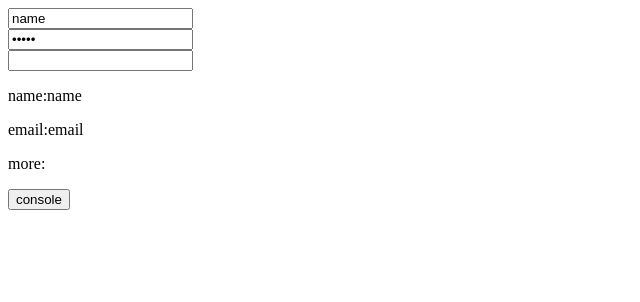
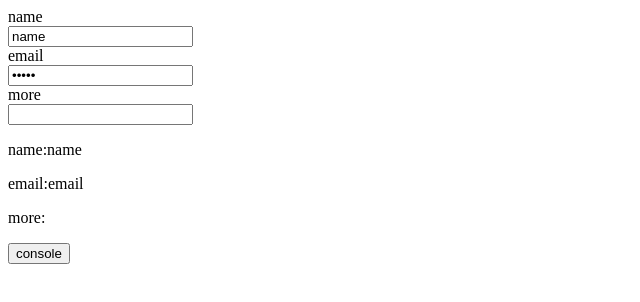
Before and after one commit to Callewaert-Jelle/Form-Builder-Project, an Angular app in the folder Form-Builder/: page / in a window 1280 px wide. Shown: the top 302 px of the page, without its empty margins (0-640 px from the left). Built offline with nearby package versions, Linux system fonts and the light colour scheme.

Commit message:
binded formcontrolvalue to input value

```diff
--- a/Form-Builder/src/app/jc-dynamic-form-builder/inputs/dynamic-text-input/dynamic-text-input.component.html
+++ b/Form-Builder/src/app/jc-dynamic-form-builder/inputs/dynamic-text-input/dynamic-text-input.component.html
@@ -1,4 +1,9 @@
+{{jcFormControlName}}
+<form [formGroup]='jcFormGroup'>
 <input
-    [value]='value'
+    [formControlName]='jcFormControlName'
+
+    (value)='value'
     placeholder={{placeholder}}
     type={{type}}>
+</form>
--- a/Form-Builder/src/app/jc-dynamic-form-builder/inputs/dynamic-text-input/dynamic-text-input.component.ts
+++ b/Form-Builder/src/app/jc-dynamic-form-builder/inputs/dynamic-text-input/dynamic-text-input.component.ts
@@ -1,6 +1,7 @@
 import { Component, OnInit, Input } from '@angular/core';
 import { ControlValueAccessor } from '@angular/forms';
 import { JcFormControl } from '../../jc-form-elements/jc-form-control';
+import { JcFormGroup } from '../../jc-form-elements/jc-form-group';
 
 export enum DynamicTextInputTypes {
   text = 'text',
@@ -19,7 +20,9 @@ export class DynamicTextInputComponent implements OnInit, ControlValueAccessor {
 
   private value: string;
 
+  @Input() jcFormControlName: string;
   @Input() jcFormControl: JcFormControl;
+  @Input() jcFormGroup: JcFormGroup;
 
   @Input() placeholder?: string;
   @Input() isDisabled?: boolean;
@@ -31,6 +34,7 @@ export class DynamicTextInputComponent implements OnInit, ControlValueAccessor {
   constructor() { }
 
   ngOnInit() {
+    console.log(this.jcFormControl)
     if (!this.value) {
       this.value = this.jcFormControl.value
     }
--- a/Form-Builder/src/app/jc-dynamic-form-builder/jc-dynamic-form/jc-dynamic-form.component.html
+++ b/Form-Builder/src/app/jc-dynamic-form-builder/jc-dynamic-form/jc-dynamic-form.component.html
@@ -1,5 +1,6 @@
 <form [formGroup]="jcFormGroup">
     <ng-container jcDynamicInput *ngFor="let controlName of objectKeys(jcFormGroup.controls)"
+    [jcFormControlName]='controlName'
     [jcFormControl]="jcFormGroup.controls[controlName]"
     [jcFormGroup]="jcFormGroup"></ng-container>
 </form>
--- a/Form-Builder/src/app/jc-dynamic-form-builder/jc-dynamic-input/jc-dynamic-input.directive.ts
+++ b/Form-Builder/src/app/jc-dynamic-form-builder/jc-dynamic-input/jc-dynamic-input.directive.ts
@@ -11,6 +11,7 @@ export class JcDynamicInputDirective implements OnInit {
   mapper = {
     text: DynamicTextInputComponent
   }
+  @Input() jcFormControlName: string;
   @Input() jcFormControl: JcFormControl;
   @Input() jcFormGroup: JcFormGroup;
 
@@ -24,6 +25,7 @@ export class JcDynamicInputDirective implements OnInit {
   ngOnInit() {
     let factory = this.cfr.resolveComponentFactory(TextInputWrapperComponent);
     this.cRef = this.vcr.createComponent(factory);
+    this.cRef.instance.jcFormControlName = this.jcFormControlName;
     this.cRef.instance.jcFormControl = this.jcFormControl;
     this.cRef.instance.jcFormGroup = this.jcFormGroup;
   }
--- a/Form-Builder/src/app/jc-dynamic-form-builder/wrappers/text-input-wrapper/text-input-wrapper.component.html
+++ b/Form-Builder/src/app/jc-dynamic-form-builder/wrappers/text-input-wrapper/text-input-wrapper.component.html
@@ -2,7 +2,9 @@
     <label>
         {{jcFormControl.option?.label}}
         <app-dynamic-text-input
+            [jcFormControlName]='jcFormControlName'
             [jcFormControl]='jcFormControl'
+            [jcFormGroup]='jcFormGroup'
 
             [placeholder]='jcFormControl.options?.placeholder'
             [isDisabled]='jcFormControl.options?.isDisabled'
--- a/Form-Builder/src/app/jc-dynamic-form-builder/wrappers/text-input-wrapper/text-input-wrapper.component.ts
+++ b/Form-Builder/src/app/jc-dynamic-form-builder/wrappers/text-input-wrapper/text-input-wrapper.component.ts
@@ -9,6 +9,7 @@ import { JcFormControl } from '../../jc-form-elements/jc-form-control';
 })
 export class TextInputWrapperComponent implements OnInit {
 
+  @Input() jcFormControlName: string;
   @Input() jcFormGroup: JcFormGroup;
   @Input() jcFormControl: JcFormControl;
 
```
